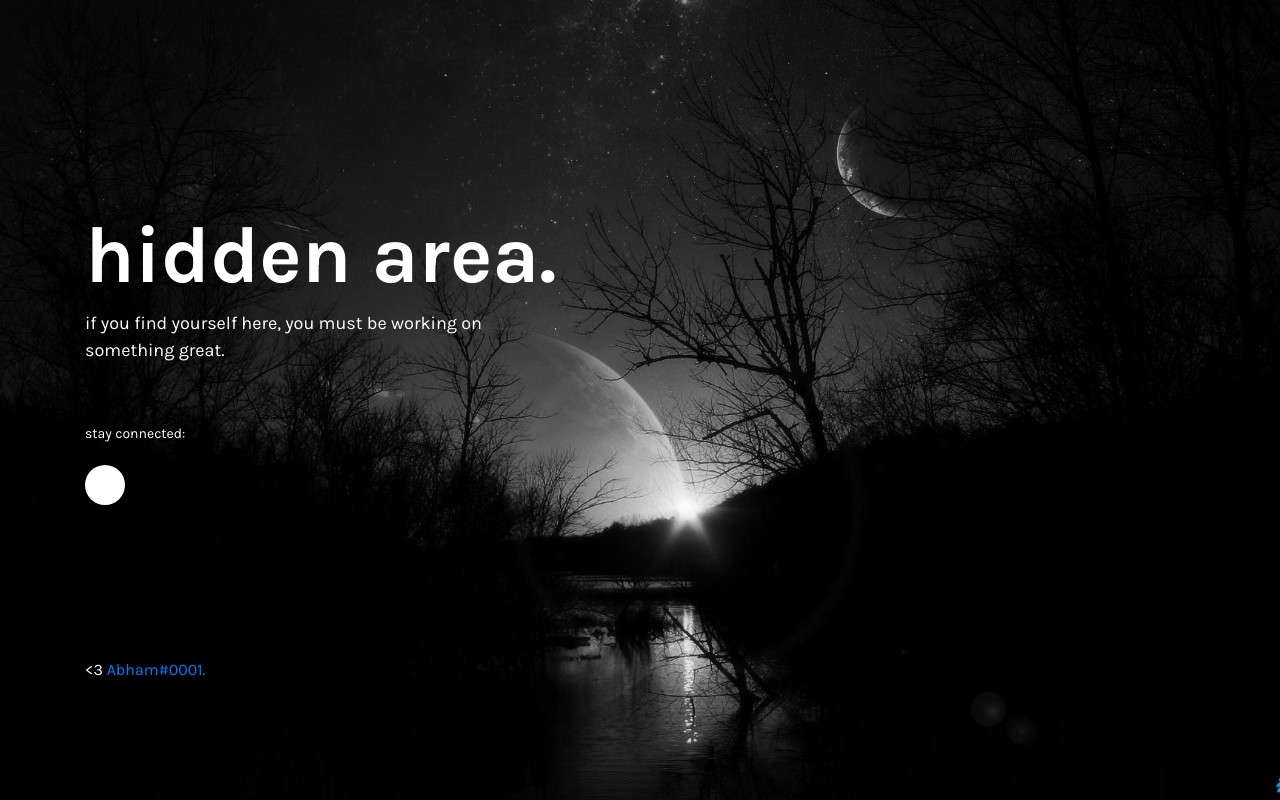
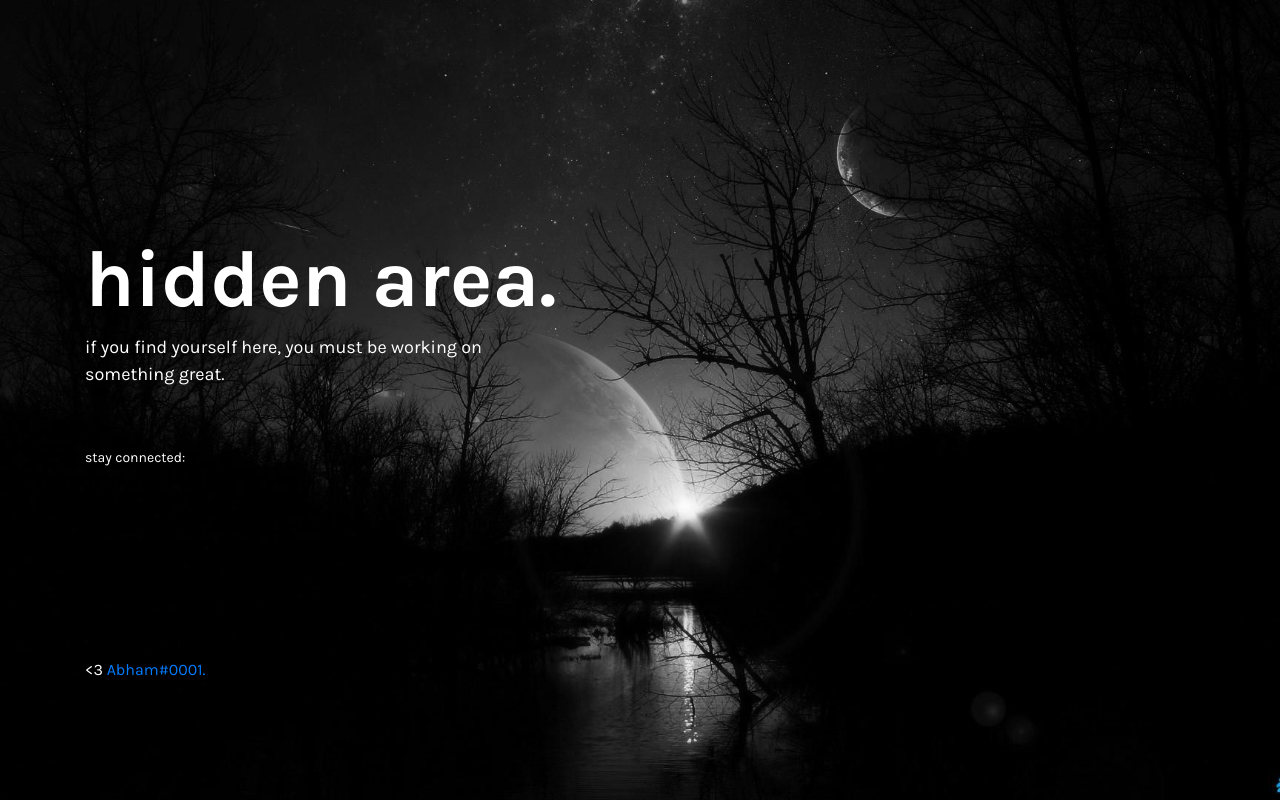
Before and after one commit to Cyber-Cord/cybercord-site, a website: page h1dden_ar3a.html in a window 1280 px wide. Drawn offline with nearby package versions, Linux system fonts and the light colour scheme.

Commit message:
Update h1dden_ar3a.html

```diff
--- a/h1dden_ar3a.html
+++ b/h1dden_ar3a.html
@@ -40,7 +40,7 @@
             <p class="page-description">if you find yourself here, you must be working on something great.</p>
             <p>stay connected:</p>
             <nav class="footer-social-links">
-                <a href="https://discord.gg/NEcNJK4k9u" class="social-link"><i class="mdi mdi-discord"></i></a><!-- YSBmcmlzYmVlcHVwcHkgb25jZSB0b2xkIG1lOiBUSEUgcXVpdGVyIHlvdSBiZWNvbWUsIHRoZSBtb3JlIHlvdSBhcmUgYWJsZSB0byBoZWFyLnppcA== -->
+                <!-- Note to self: we don't need this anymore, remove when convenient. YSBmcmlzYmVlcHVwcHkgb25jZSB0b2xkIG1lOiBUSEUgcXVpdGVyIHlvdSBiZWNvbWUsIHRoZSBtb3JlIHlvdSBhcmUgYWJsZSB0byBoZWFyLnppcA== -->
             </nav>
         </div>
     </main>
```
